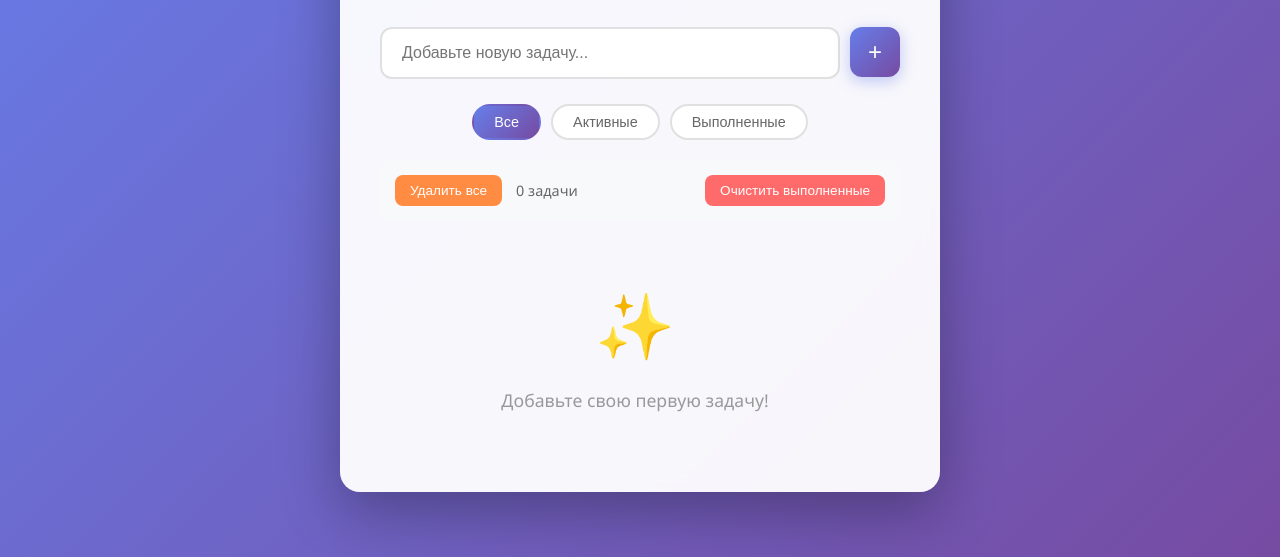
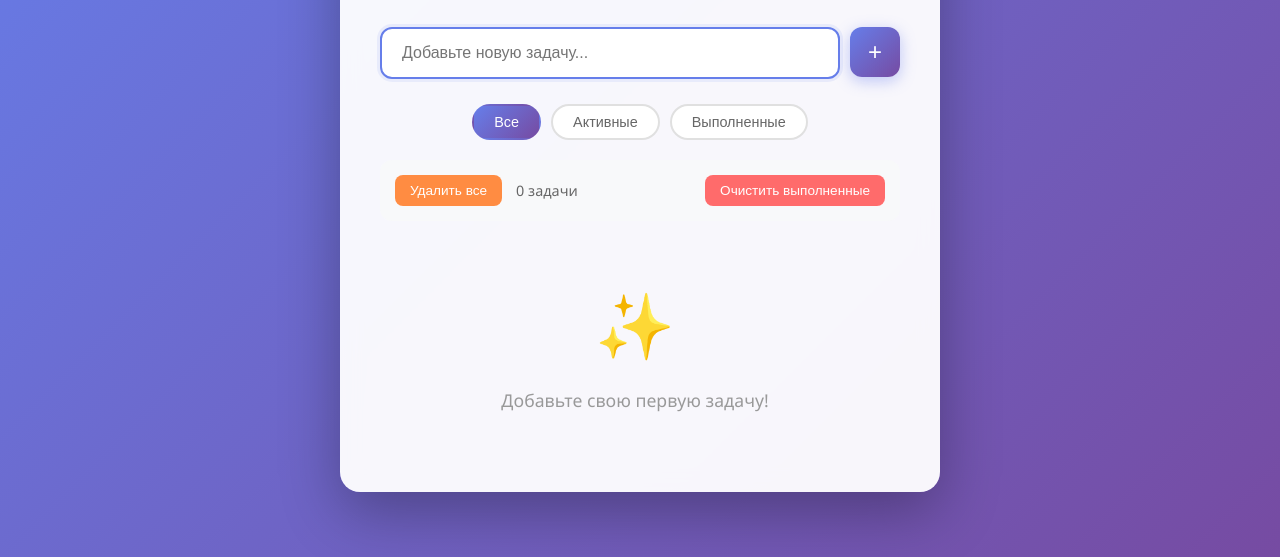
Before and after one commit to Shavqat001/ToDoWithAi, a website: page index.html in a window 1280 px wide. Shown: the part 243-800 px from the top of the page. Drawn offline with Linux system fonts and the light colour scheme.

Commit message:
change readme.md and index.html

```diff
--- a/index.html
+++ b/index.html
@@ -21,6 +21,7 @@
                 <input
                     type="text"
                     id="taskInput"
+                    autofocus
                     placeholder="Добавьте новую задачу..."
                     class="task-input"
                 >
```
Also changed, not shown: package.json (added, +12 -0 lines), README.md.
